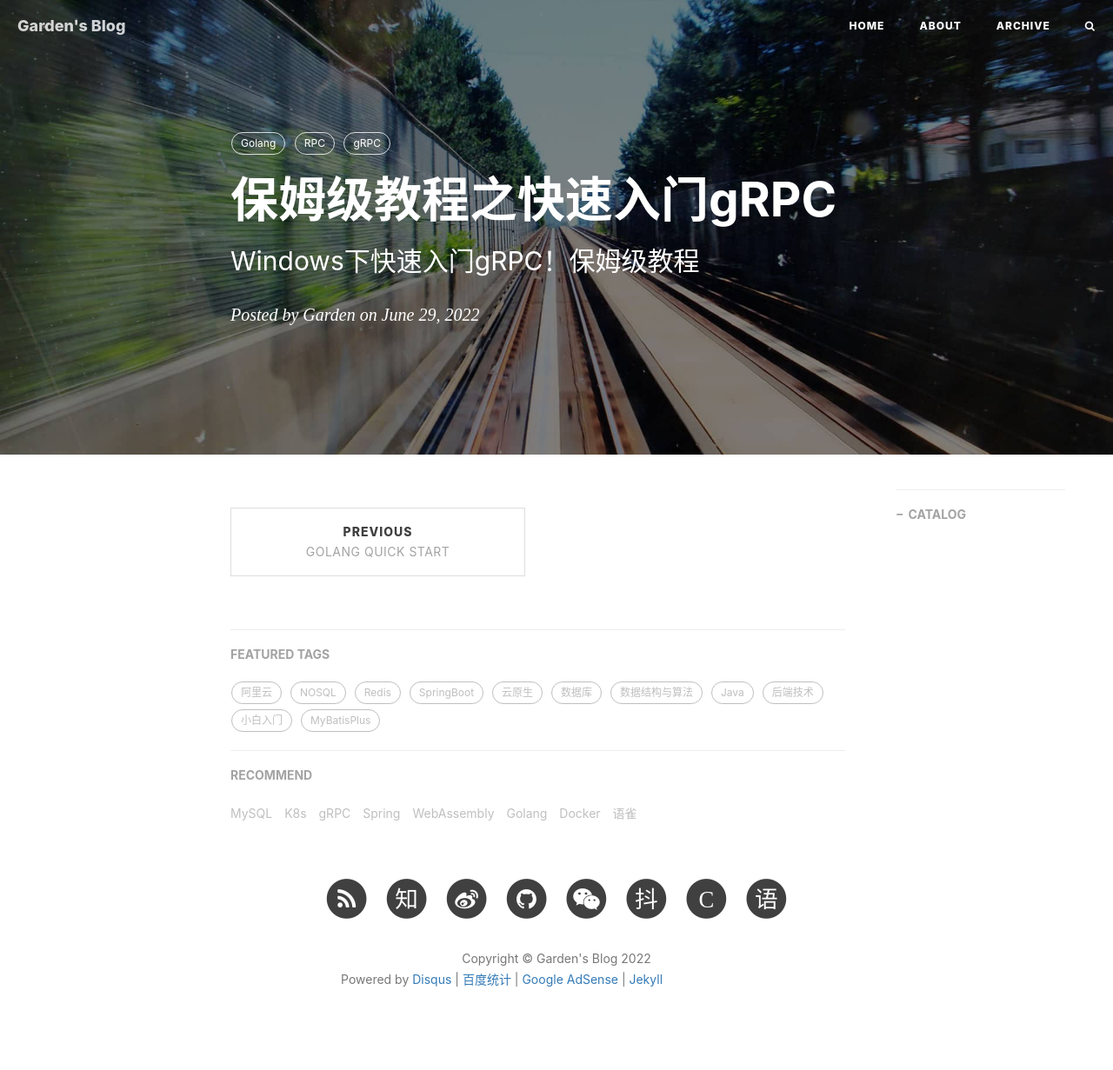
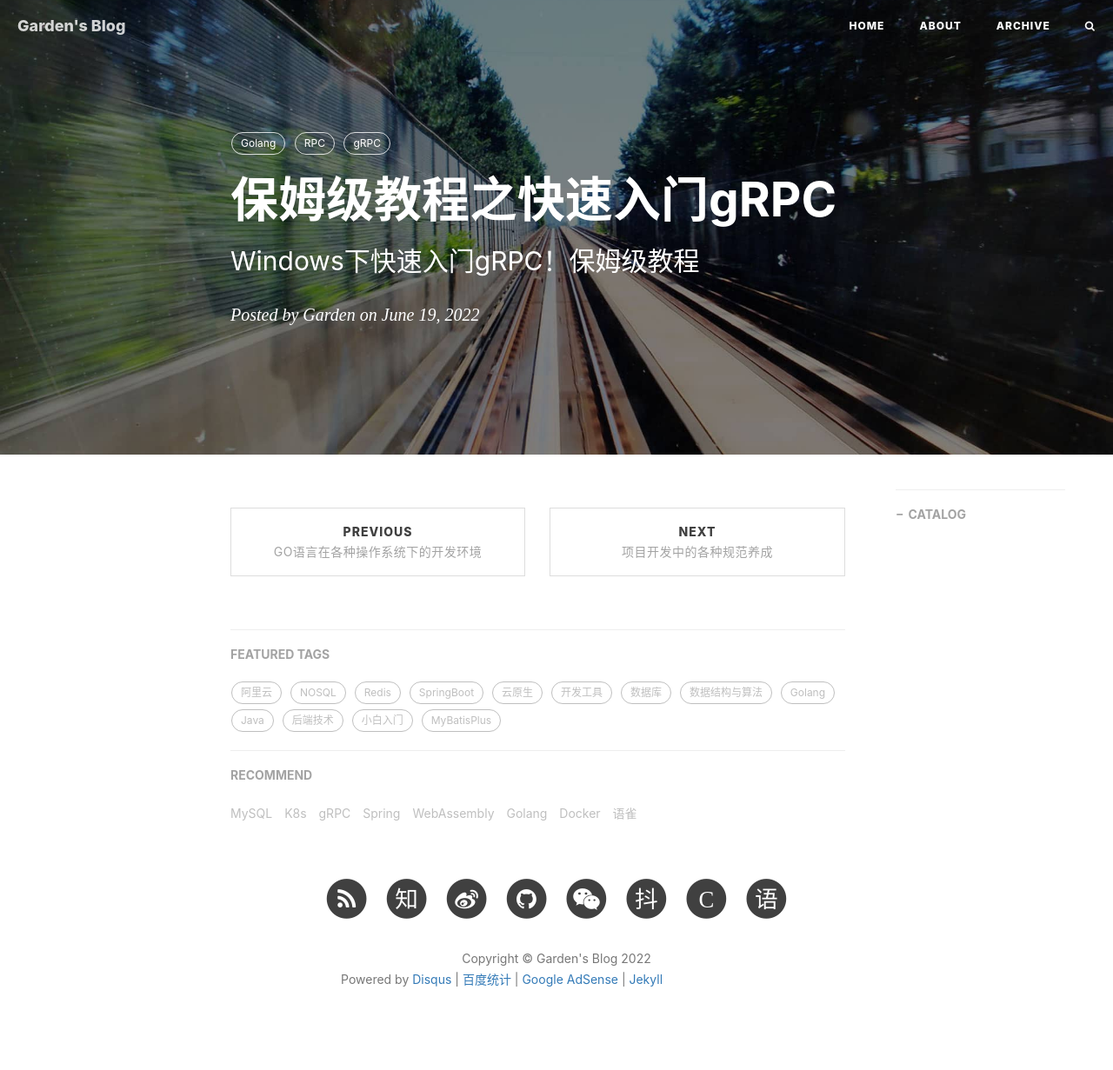
Before and after one commit to GardenChan/GardenChan.github.io, a Jekyll site: the page built from _posts/2022-06-29-grpc-quick-start.md, in a window 1280 px wide. Shown: the whole page at 87% size. Built offline with Jekyll 4.4.1, drawn with Linux system fonts in a browser that asks for light colours; nearby versions of some CDN libraries; comment, search, counter and statistics services are not loaded; grey boxes are pictures that could not be loaded.

Commit message:
add posts

```diff
--- a/_posts/2022-06-29-golang-quick-start.md
+++ b/_posts/2022-06-29-golang-quick-start.md
@@ -1,9 +1,9 @@
 ---
 layout: post
-title: "golang quick start"
+title: "Go语言在各种操作系统下的开发环境"
 subtitle: "go语言开发环境及其配置保姆级教程"
-date: 2022-06-29
+date: 2022-06-18
 author: "Garden"
 header-img: "img/post-bg-2015.jpg"
-tags: []
+tags: [Golang]
 ---
--- a/_posts/2022-06-29-grpc-quick-start.md
+++ b/_posts/2022-06-29-grpc-quick-start.md
@@ -2,7 +2,7 @@
 layout: post
 title: "保姆级教程之快速入门gRPC"
 subtitle: "Windows下快速入门gRPC！保姆级教程"
-date: 2022-06-29
+date: 2022-06-19
 author: "Garden"
 header-img: "img/post-bg-2015.jpg"
 tags: [Golang, RPC, gRPC]
--- /dev/null
+++ b/_posts/2022-06-29-regulation.md
@@ -0,0 +1,9 @@
+---
+layout: post
+title: "项目开发中的各种规范养成"
+subtitle: "熟悉项目开发的各种规范"
+date: 2022-06-20
+author: "Garden"
+header-img: "img/post-bg-2015.jpg"
+tags: [软件工程]
+---
```
Also changed, not shown: _posts/2022-06-29-goland-usage-summary.md (added, +9 -0 lines), _posts/2022-06-29-golang-usage-summary.md (added, +9 -0 lines), _posts/2022-06-29-vscode-usage-summary.md (added, +9 -0 lines).
